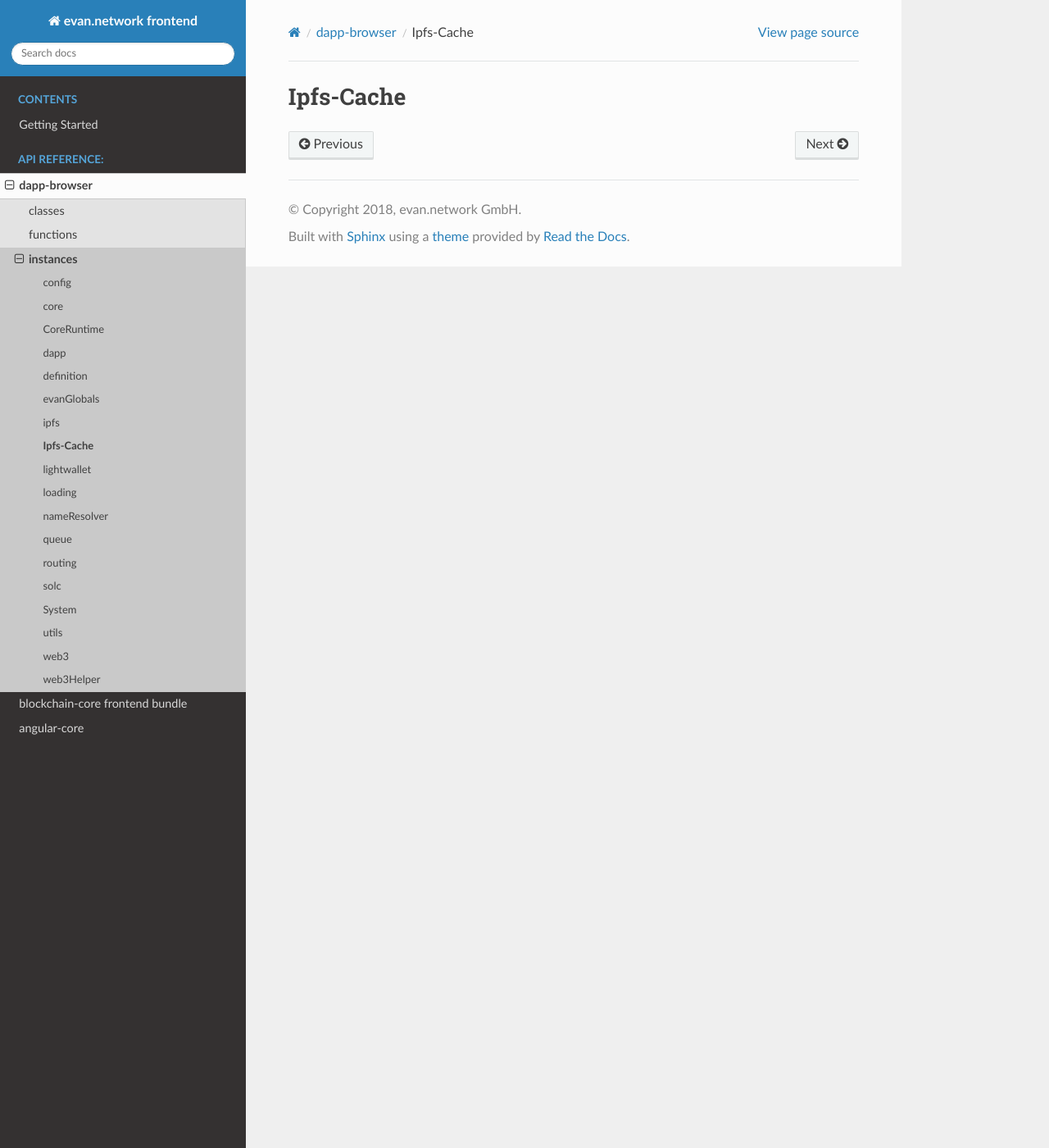
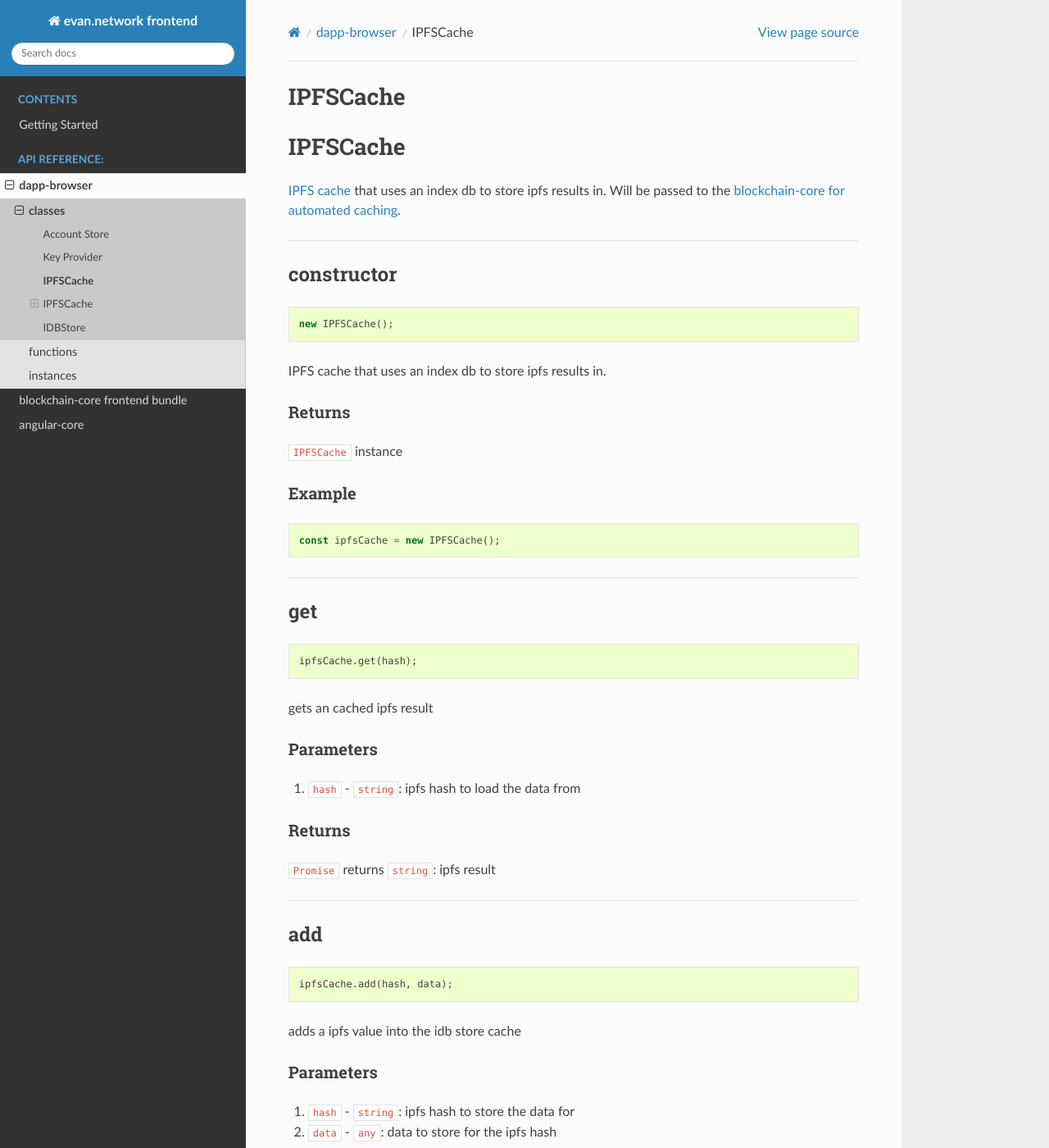
Before and after one commit to evannetwork/ui-docs, a Sphinx documentation site: the page built from docs/dapp-browser/ipfs-cache.rst, in a window 1280 px wide and 1400 px high. Shown: the whole window at 82% size. Built offline with Sphinx 7.4.7 and the Read the Docs theme 2.0.0, drawn with Linux system fonts in a browser that asks for light colours; some of the changed text lies outside the part shown.

Commit message:
add more docs

```diff
--- a/docs/dapp-browser/definition.rst
+++ /dev/null
@@ -1,3 +0,0 @@
-==========
-definition
-==========
--- a/docs/dapp-browser/index.rst
+++ b/docs/dapp-browser/index.rst
@@ -2,7 +2,7 @@
 dapp-browser
 ============
 
-The dapp-browser is used to start applications over it. Within this applications, several classes, functions and runtime instances can be used. General DApps will be opened like the following "https://.../index.html#/my-dapp-ens.evan". Where the index.html file is the entry point of the dapp-browser. Within the DApp the dapp-browser can used like the following example:
+The dapp-browser is used to start applications over it. Within this applications, several classes, functions and runtime instances can be used. General DApps will be opened like the following "https://.../index.html#/my-dapp-ens.evan". Where the index.html file is the entry point of the dapp-browser. Within the DApp the dapp-browser can be used like the following example:
 
 - typescript file:
 
@@ -39,7 +39,8 @@ classes
 
   AccountStore
   KeyProvider
-
+  ipfs-cache
+  idb-store
 
 functions
 =========
@@ -59,10 +60,9 @@ instances
   core
   CoreRuntime
   dapp
-  definition
   evanGlobals
   ipfs
-  ipfs-cache
+  restipfs
   lightwallet
   loading
   nameResolver
--- a/docs/dapp-browser/ipfs-cache.rst
+++ b/docs/dapp-browser/ipfs-cache.rst
@@ -1,3 +1,92 @@
-==========
-Ipfs-Cache
-==========
+=========
+IPFSCache
+=========
+
+================================================================================
+IPFSCache
+================================================================================
+
+`IPFS cache <https://github.com/evannetwork/dapp-browser/blob/develop/src/app/ipfs-cache.ts>`_ that uses an index db to store ipfs results in. Will be passed to the `blockchain-core for automated caching </bcc/bcc-bundle.html>`_.
+
+--------------------------------------------------------------------------------
+
+.. _db_ipfs_cache_constructor:
+
+constructor
+================================================================================
+
+.. code-block:: typescript
+
+  new IPFSCache();
+
+IPFS cache that uses an index db to store ipfs results in.
+
+-------
+Returns
+-------
+
+``IPFSCache`` instance
+
+-------
+Example
+-------
+
+.. code-block:: typescript
+
+  const ipfsCache = new IPFSCache();
+
+
+
+
+
+--------------------------------------------------------------------------------
+
+.. _db_ifps_cache_get:
+
+get
+================================================================================
+
+.. code-block:: typescript
+
+  ipfsCache.get(hash);
+
+gets an cached ipfs result
+
+----------
+Parameters
+----------
+
+#. ``hash`` - ``string``: ipfs hash to load the data from
+
+-------
+Returns
+-------
+
+``Promise`` returns ``string``: ipfs result
+
+
+--------------------------------------------------------------------------------
+
+.. _db_ipfs_cache_add:
+
+add
+================================================================================
+
+.. code-block:: typescript
+
+  ipfsCache.add(hash, data);
+
+adds a ipfs value into the idb store cache
+
+----------
+Parameters
+----------
+
+#. ``hash`` - ``string``: ipfs hash to store the data for
+#. ``data`` - ``any``: data to store for the ipfs hash
+
+-------
+Returns
+-------
+
+``Promise`` returns ``void``: resolved when done
```
Also changed, not shown: docs/dapp-browser/evanGlobals.rst (+41 -0 lines), docs/dapp-browser/idb-store.rst (added, +54 -0 lines), docs/dapp-browser/ipfs.rst (+100 -0 lines), docs/dapp-browser/restipfs.rst (added, +200 -0 lines), package.json (added, +21 -0 lines).
